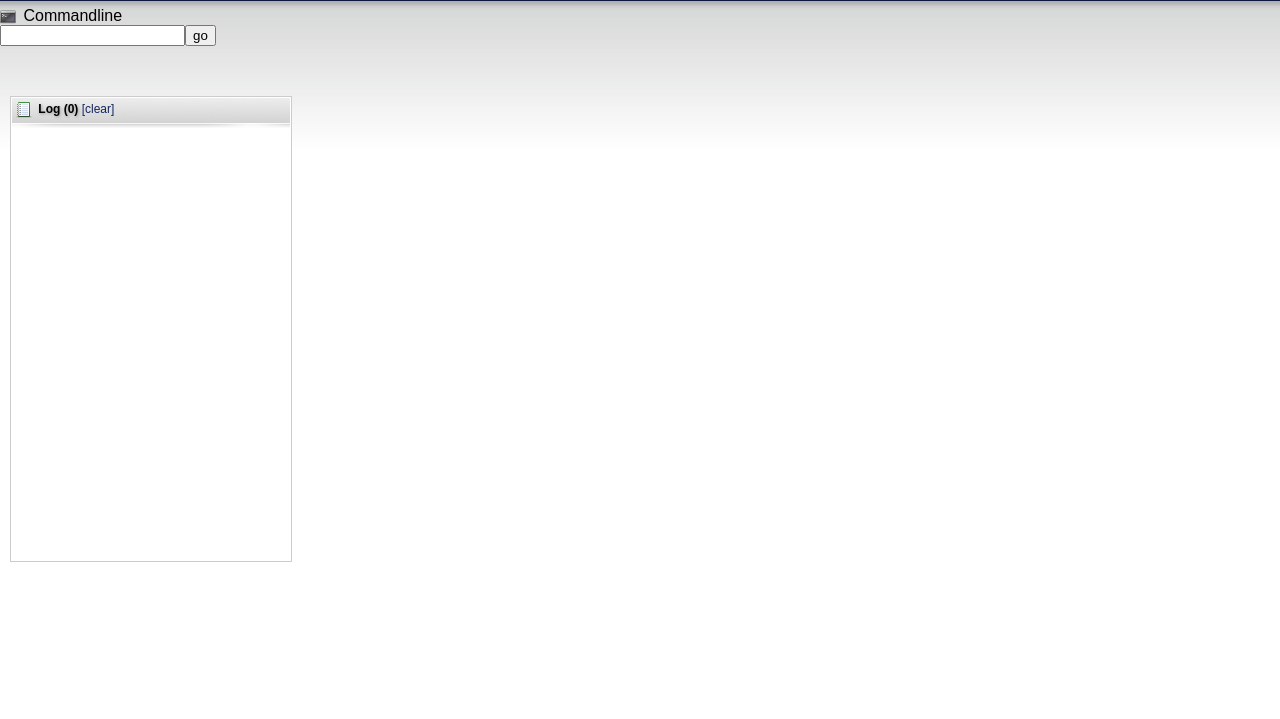
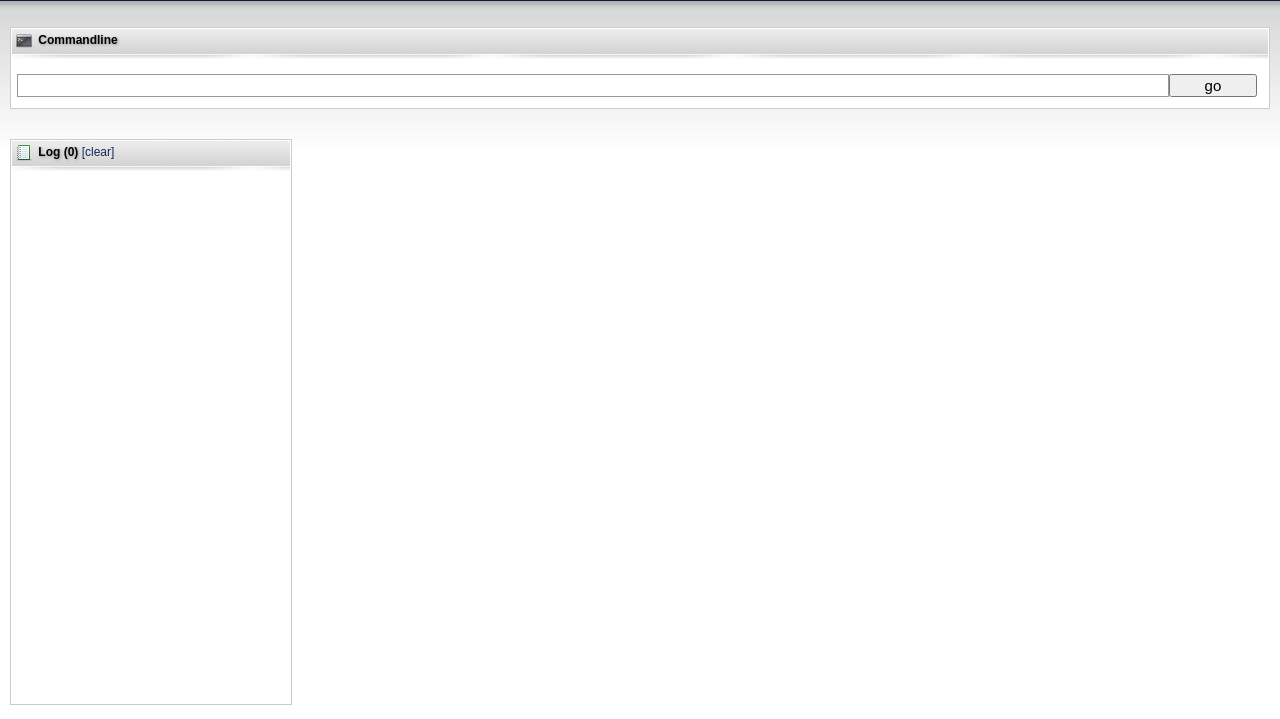
Before and after one commit to giorgidze/DSH-Wrangler, a plain HTML site: page gui/index.html in a window 1280 px wide. Shown: the part 98-817 px from the top of the page. Drawn offline with Linux system fonts and the light colour scheme.

Commit message:
some layout changes

```diff
--- a/gui/css/wrangler.css
+++ b/gui/css/wrangler.css
@@ -78,17 +78,51 @@ body {
   float: left;
   width: 290px;
   height: 600px;
-  margin: 30px 40px 0px 0px;
+  margin: 10px 40px 0px 0px;
 }
 
 
-#expert_mode {
-  width: 280px;
+#expert_mode_long {
   height: 80px;
-  margin: 0px 0px 0px 10px;
+  margin: 20px 10px 0px 10px;
   border: 1px solid #cccccc;
   background: #ffffff;
   overflow: hidden;
+}
+
+.box_heading_long {
+  height: 23px;
+  margin: 1px 1px 8px 1px;
+  padding: 4px;
+  background: url(../img/heading_shadow.png);
+  font-family: Arial, Helvetia;
+  font-size: 12px;
+  text-align: left;
+  font-weight: bold;
+  text-shadow: 1px 1px 3px #999999;
+}
+
+#command_body_long {
+  margin: 0px;
+  padding: 6px;
+  font-family: Arial, Helvetia;
+  font-size: 12px;
+  text-align: left;
+}
+
+#command_body_long #commandline {
+  display: block;
+  width: 92%;
+  float: left;
+  border: 1px solid #999999;
+  padding: 2px;
+  font-size: 15px;
+}
+
+#command_body_long #exec {
+  display: block;
+  width: 7%;
+  font-size: 15px;
 }
 
 
@@ -139,38 +173,15 @@ body {
 }
 
 
-#command_body {
-  width: 268px;
-  margin: 0px;
-  padding: 6px;
-  font-family: Arial, Helvetia;
-  font-size: 12px;
-  text-align: left;
-}
-
-
 #log_body {
   width: 256px;
-  height: 400px;
+  height: 500px;
   margin: 0px;
   padding: 12px;
   font-family: Arial, Helvetia;
   font-size: 12px;
   text-align: left;
   overflow: auto;
-}
-
-
-#command_body #commandline {
-  width: 218px;
-  border: 1px solid #999999;
-  padding: 2px;
-  font-size: 13px;
-}
-
-#command_body #exec {
-  width: 40px;
-  margin: 0px 0px 0px 4px;
 }
 
 
@@ -186,7 +197,7 @@ body {
   font-family: Arial, Helvetia;
   font-size: 12px;
   border-collapse: collapse;
-  margin: 0px 0px 10px 0px;
+  margin: 0px;
 }
 
 
```
